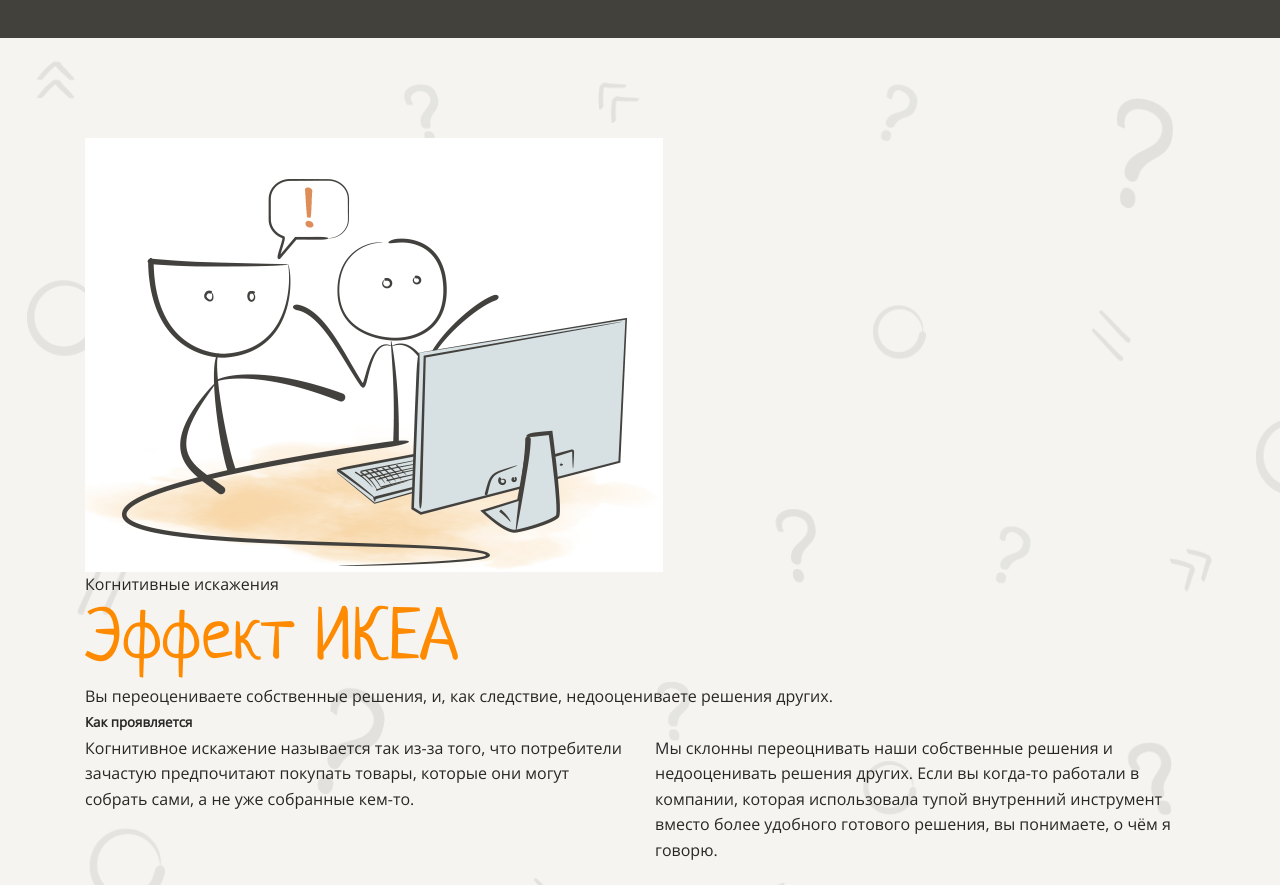
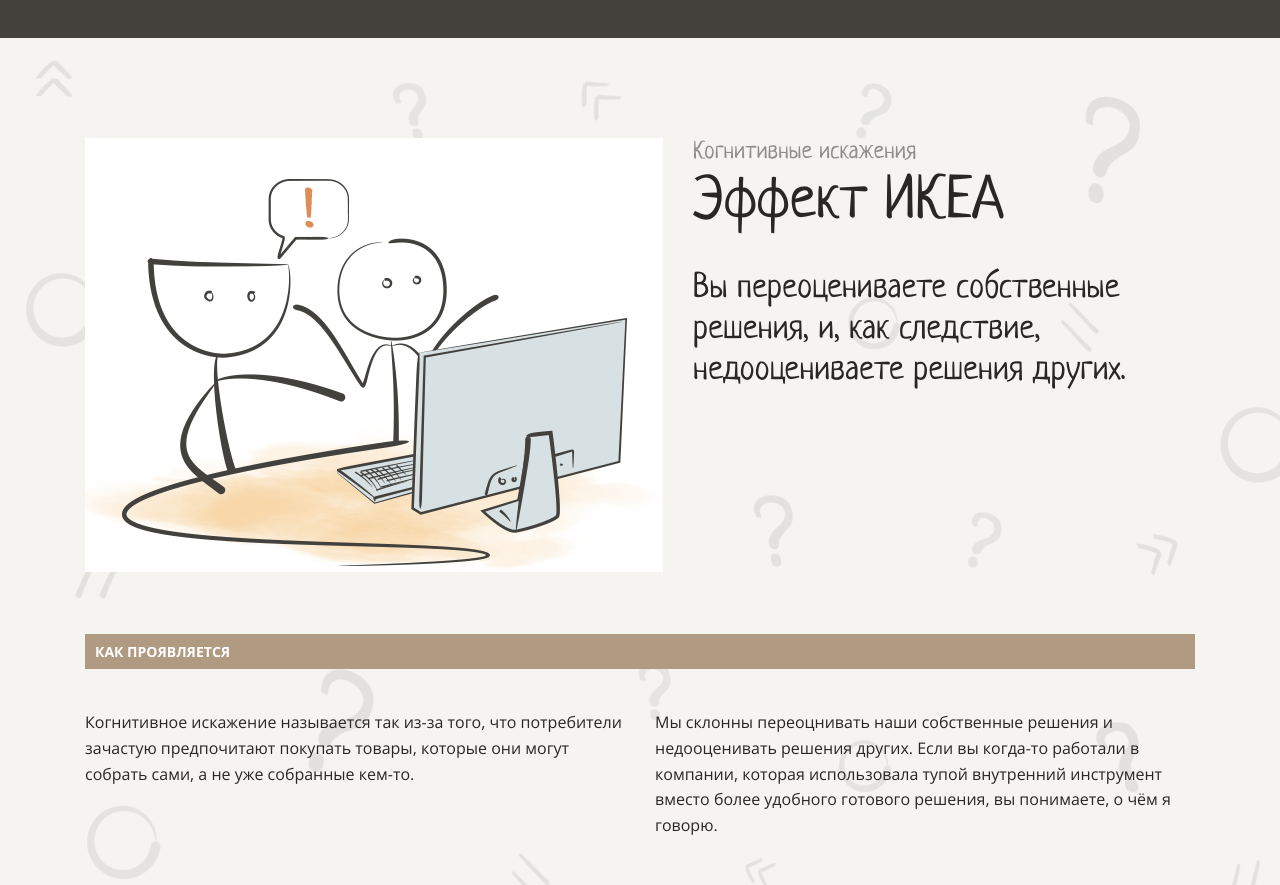
Before and after one commit to yasminaestel/layout-designer-project-lvl1, a website: page src/index.html in a window 1280 px wide. Shown: the part 2680-3565 px from the top of the page. Drawn offline with Linux system fonts and the light colour scheme.

Commit message:
section ikea-effect

```diff
--- a/src/index.html
+++ b/src/index.html
@@ -15,7 +15,7 @@
     <section class="container">
       <h1>Когнитивные<br>искажения<br><span class="font-dark">в программировании</span></h1>
 
-      <img class="img-1" src="./images/main.png" alt="Эммет с ноутбуком" height="525">
+      <img class="img-header" src="./images/main.png" alt="Эммет с ноутбуком" height="525">
 
       <div class="columns">
         <div class="column">Мы, разработчики, часто сталкиваемся с проблемами, которые идут вразрез с нашей
@@ -84,13 +84,16 @@
 
     <section id="ikea-effect" class="img-background background-light">
       <div class="container">
-        <img src="./images/1.png" alt="Комикс" height="434" width="578">
-        <div>
-          <div class="cognitive-distortions">Когнитивные искажения</div>
-          <h1>Эффект ИКЕА</h1>
-          <div>Вы переоцениваете собственные решения, и, как следствие, недооцениваете решения других.</div>
+        <div class="flex description-section">
+          <img class="img-ikea-effect" src="./images/1.png" alt="Комикс" height="434" width="578">
+          <div>
+            <div class="text-cognitive-distortions">Когнитивные искажения</div>
+            <h2>Эффект ИКЕА</h2>
+            <div class="description-distortion">Вы переоцениваете собственные<br>решения, и, как
+              следствие,<br>недооцениваете решения других.</div>
+          </div>
         </div>
-        <h5>Как проявляется</h5>
+        <h5>КАК ПРОЯВЛЯЕТСЯ</h5>
         <div class="columns">
           <div class="column">Когнитивное искажение называется так из-за того, что потребители зачастую предпочитают
             покупать товары, которые они могут собрать сами, а не уже собранные кем-то.</div>
--- a/src/styles/style.css
+++ b/src/styles/style.css
@@ -1,7 +1,6 @@
 /*font*/
 
 @font-face {
-  font-weight: 400;
   font-family: OpenSans;
   src: url("./Fonts/OpenSans-VariableFont_wdth\,wght.ttf");
 }
@@ -150,7 +149,7 @@
 
 /*header*/
 
-.img-1 {
+.img-header {
   position: absolute;
   top: 55px;
   right: -270px;
@@ -254,3 +253,49 @@
 a:hover p {
   color: var(--white);
 }
+
+/*ikea-effect*/
+
+.text-cognitive-distortions {
+  font-family: Neucha, sans-serif;
+  font-style: normal;
+  font-weight: 400;
+  font-size: 24px;
+  line-height: 29px;
+  color: var(--trans-dark);
+}
+
+#ikea-effect h2 {
+  color: var(--dark);
+  margin-bottom: 30px;
+}
+
+#ikea-effect h5 {
+  font-weight: 700;
+  font-size: 14px;
+  color: var(--white);
+  background-color: var(--brown);
+  padding-left: 10px;
+  padding-top: 5px;
+  padding-bottom: 5px;
+  margin-top: 100px;
+  margin-top: 20px;
+}
+
+.description-distortion {
+  font-family: Neucha, sans-serif;
+  font-style: normal;
+  font-weight: 400;
+  font-size: 34px;
+  line-height: 41px;
+}
+
+.img-ikea-effect {
+  width: 578px;
+  height: 434px;
+  margin-right: 30px;
+}
+
+.description-section {
+  justify-content: left;
+}
```
